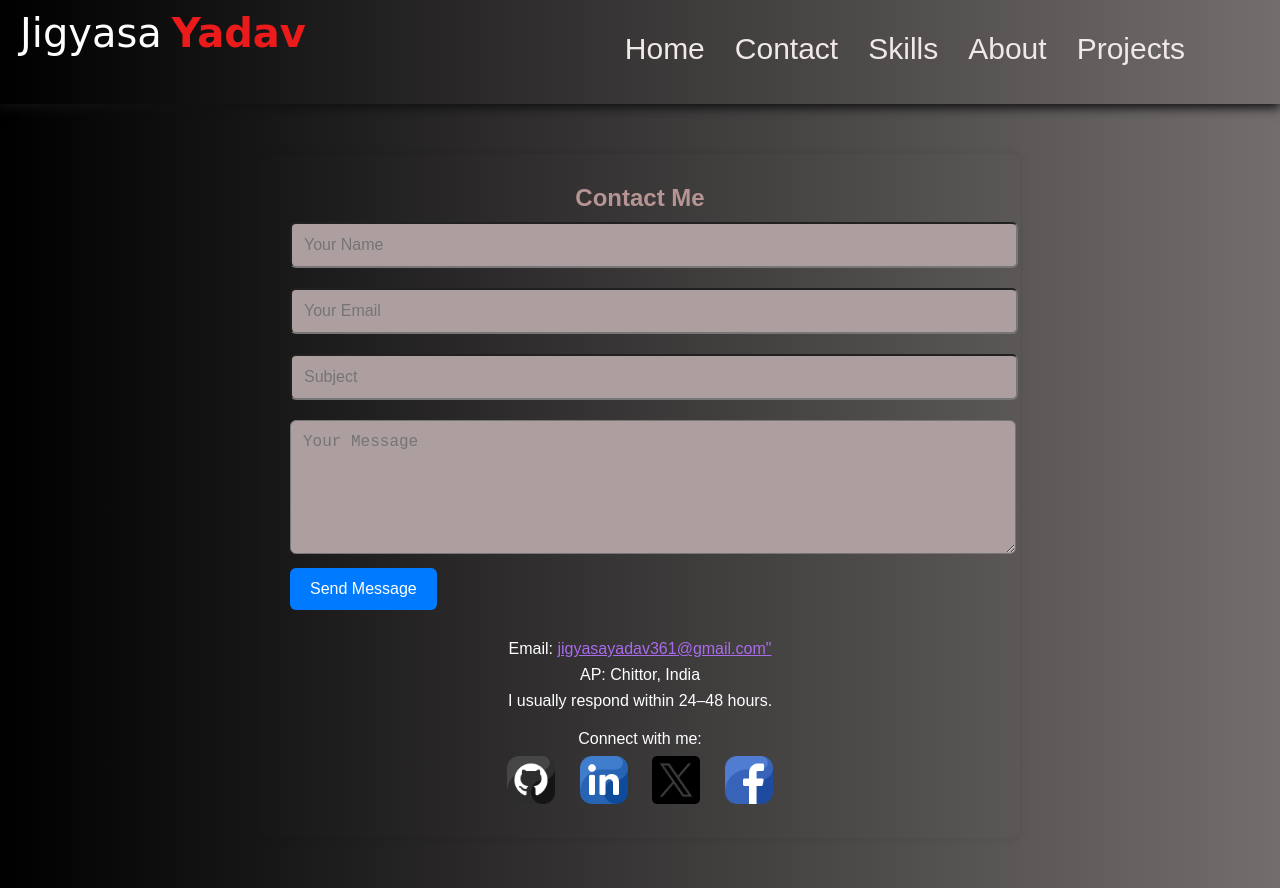
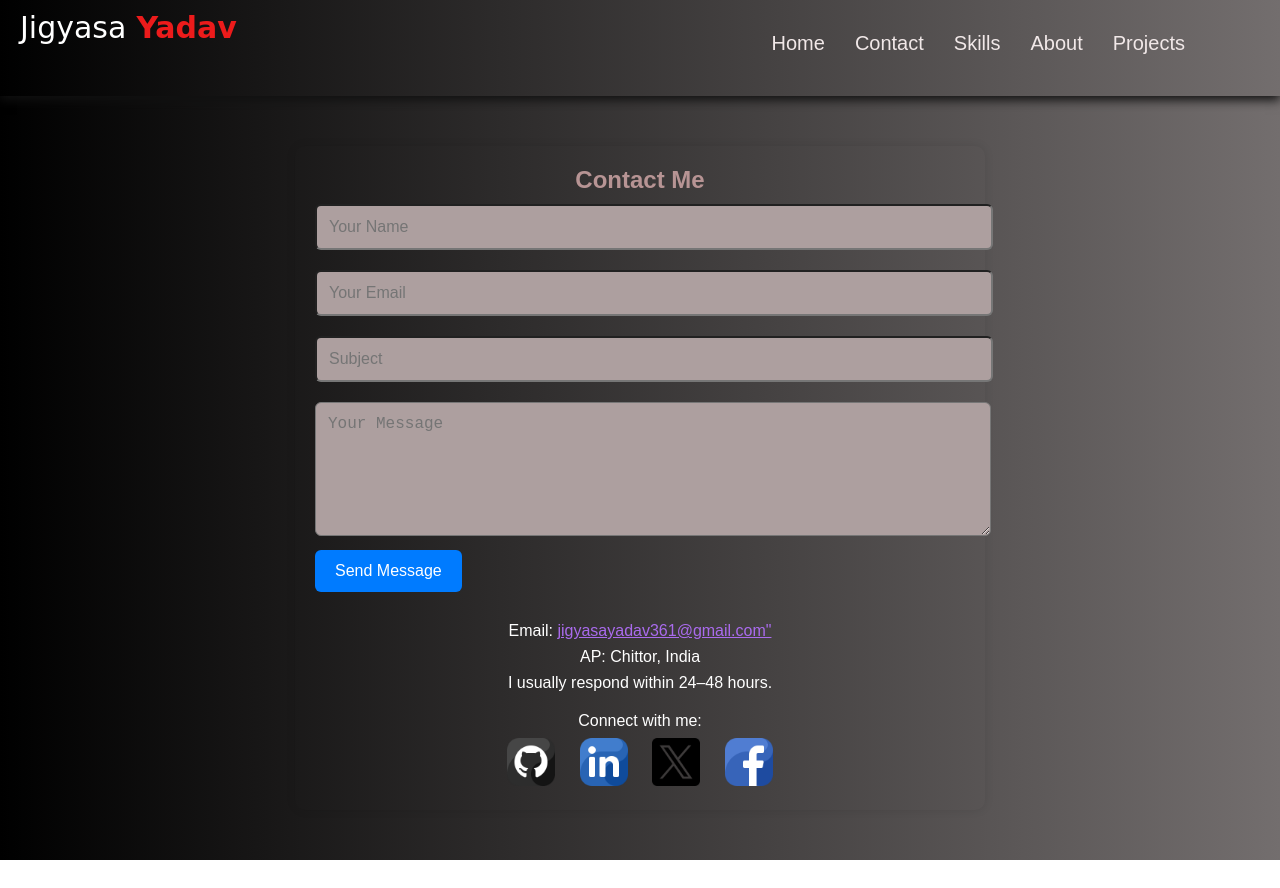
Before and after one commit to jigyasa-y/jigyasa-y.github.io, a plain HTML site: page Html/contact.html in a window 1280 px wide. After the commit the page ends 860 px from the top, so only its background shows below. Drawn offline with Linux system fonts and the light colour scheme.

Commit message:
Update contact.css

```diff
--- a/Css/contact.css
+++ b/Css/contact.css
@@ -46,11 +46,11 @@ body {
 
   }
   .container {
-    max-width: 700px;
+    max-width: 650px;
     margin: 50px auto;
      /* margin-top: 5rem; */
     /* background-color: #423d3d; */
-    padding: 30px;
+    padding: 20px;
     border-radius: 10px;
     box-shadow: 0 0 10px rgba(0, 0, 0, 0.1);
   }
@@ -143,7 +143,7 @@ body {
     justify-content:space-between;
     top:0;
     left:0;
-    height: 6.5rem;
+    height: 6rem;
     z-index: 50;
     box-shadow: 0 4px 10px rgb(17, 17, 17);
 
@@ -154,7 +154,7 @@ body {
     margin:10px;
     justify-content: space-between;
     list-style-type:none;
-    font-size:30px;
+    font-size:20px;
     font-weight: 500;
     margin-right: 5rem;
     margin-top: 2rem;
@@ -199,7 +199,7 @@ body {
     }
 }
 #name{
-    font-size:40px;
+    font-size:30px;
     color:rgb(236, 27, 27);
     position: relative;
     font-family: "Playwrite AU SA", cursive;
@@ -215,7 +215,7 @@ body {
 #suffix{
     color:white;
     position:relative;
-    font-size:40px;
+    font-size:30px;
     margin-top:10px;
     font-family: "Playwrite AU SA", cursive;
 
```
